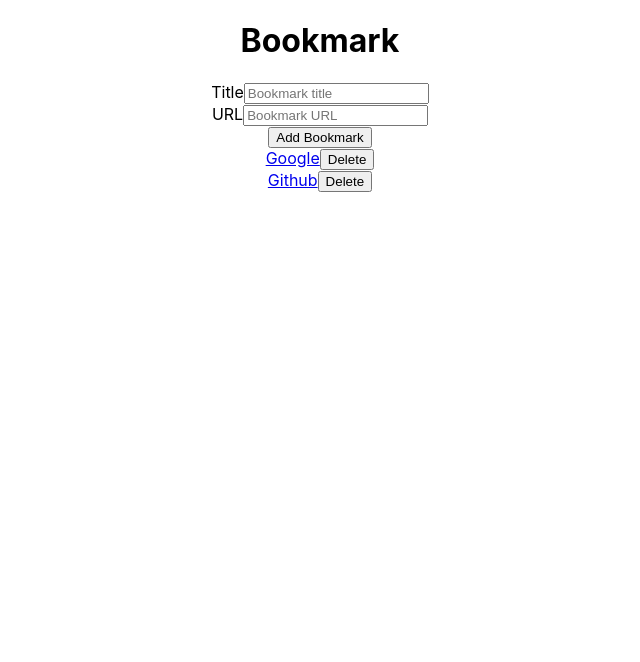
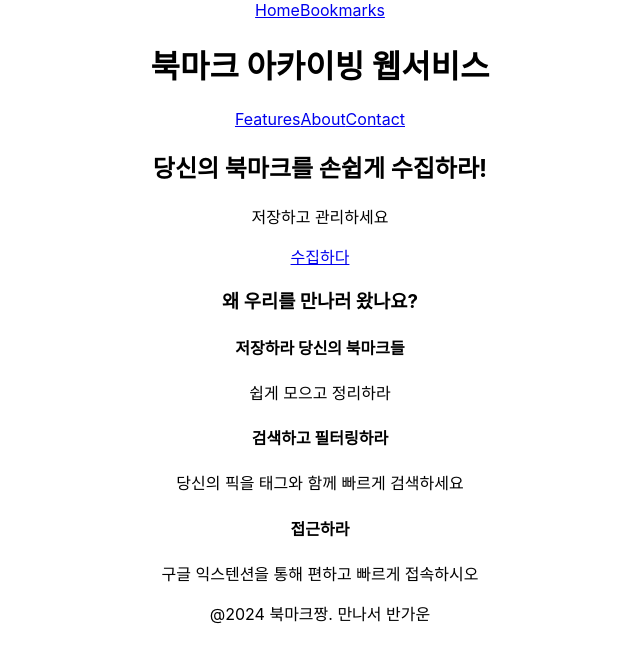
Before and after one commit to Team-SoFa/Sofa-Front, a React (Create React App) app in the folder sofa/: page / in a window 1280 px wide. Shown: the top 662 px of the page, without its empty margins (320-960 px from the left). Built offline with nearby package versions, Linux system fonts and the light colour scheme.

Commit message:
Feat:HomePage<->BookmarkPage 전환

```diff
--- a/sofa/package.json
+++ b/sofa/package.json
@@ -8,6 +8,7 @@
     "@testing-library/user-event": "^13.5.0",
     "react": "^18.3.1",
     "react-dom": "^18.3.1",
+    "react-router-dom": "^6.26.2",
     "react-scripts": "5.0.1",
     "web-vitals": "^2.1.4"
   },
--- a/sofa/src/App.js
+++ b/sofa/src/App.js
@@ -1,6 +1,8 @@
 import React, { useState } from "react";
+import { BrowserRouter as Router, Route, Routes, Link } from "react-router-dom";
 import BookmarkForm from "./components/BookmarkForm";
 import BookmarkList from "./components/BookmarkList";
+import HomePage from "./pages/HomePage";
 import "./App.css";
 
 function App() {
@@ -28,11 +30,27 @@ function App() {
   };
 
   return (
-    <div className="App">
-      <h1>Bookmark</h1>
-      <BookmarkForm onSubmit={addBookmark} />
-      <BookmarkList bookmarks={bookmarks} onDelete={deleteBookmark} />
-    </div>
+    <Router>
+      <div className="App">
+        <nav>
+          <Link to="/">Home</Link>
+          <Link to="/bookmarks">Bookmarks</Link>
+        </nav>
+        <Routes>
+          <Route path="/" element={<HomePage />} />
+          <Route
+            path="/bookmarks"
+            element={
+              <div>
+                <h1>Bookmark</h1>
+                <BookmarkForm onSubmit={addBookmark} />
+                <BookmarkList bookmarks={bookmarks} onDelete={deleteBookmark} />
+              </div>
+            }
+          />
+        </Routes>
+      </div>
+    </Router>
   );
 }
 
--- a/sofa/src/pages/HomePage.js
+++ b/sofa/src/pages/HomePage.js
@@ -1,5 +1,5 @@
 import React from "react";
-import "./HomePage.css";
+//import "./HomePage.css";
 
 function HomePage() {
   return (
```
Also changed, not shown: 1 other file (tests, documents, lock files or other folders).
